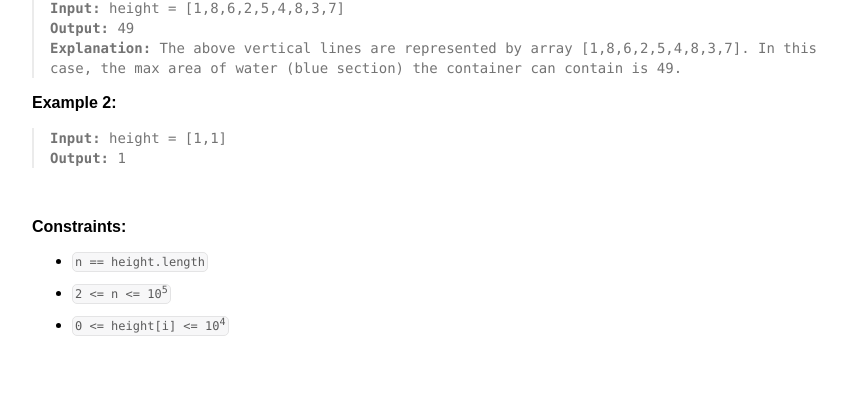
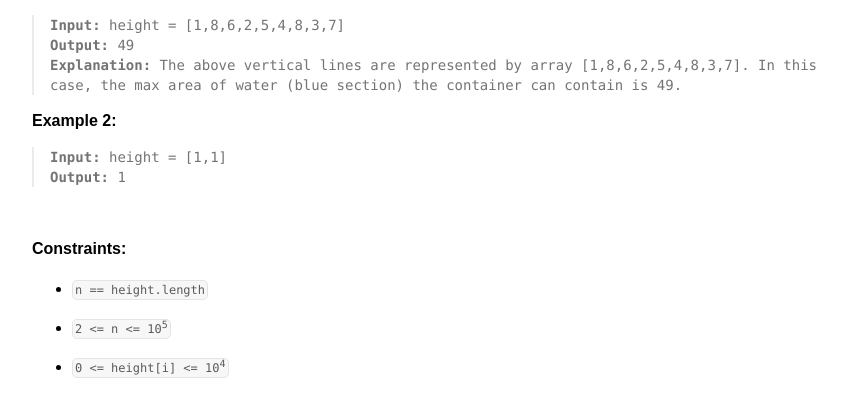
Before and after one commit to Hth4nh/nckh_problems, a plain HTML site: page index.html in a window 1280 px wide. Shown: the part 660-1061 px from the top of the page, without its empty margins (208-1057 px from the left). Before the commit the page ends 1014 px from the top, so only its background shows below. Drawn offline with nearby package versions, Linux system fonts and the light colour scheme.

Commit message:
Update index.html

```diff
--- a/index.html
+++ b/index.html
@@ -9,6 +9,9 @@
         pre, code {
             border-style: solid;
             border-width: 0px;
+        }
+        #problem-description {
+            line-height: 1.7rem;
         }
         li {
             margin-bottom: .75rem;
@@ -40,7 +43,10 @@
             padding: .125rem;
             white-space: pre-wrap;
         }
-        p { margin-bottom: 1rem; }
+        p {
+            margin-bottom: 1rem;
+            line-height: 1.25rem;
+        }
         .btn { margin-bottom: 10px; }
     </style>
 </head>
```
